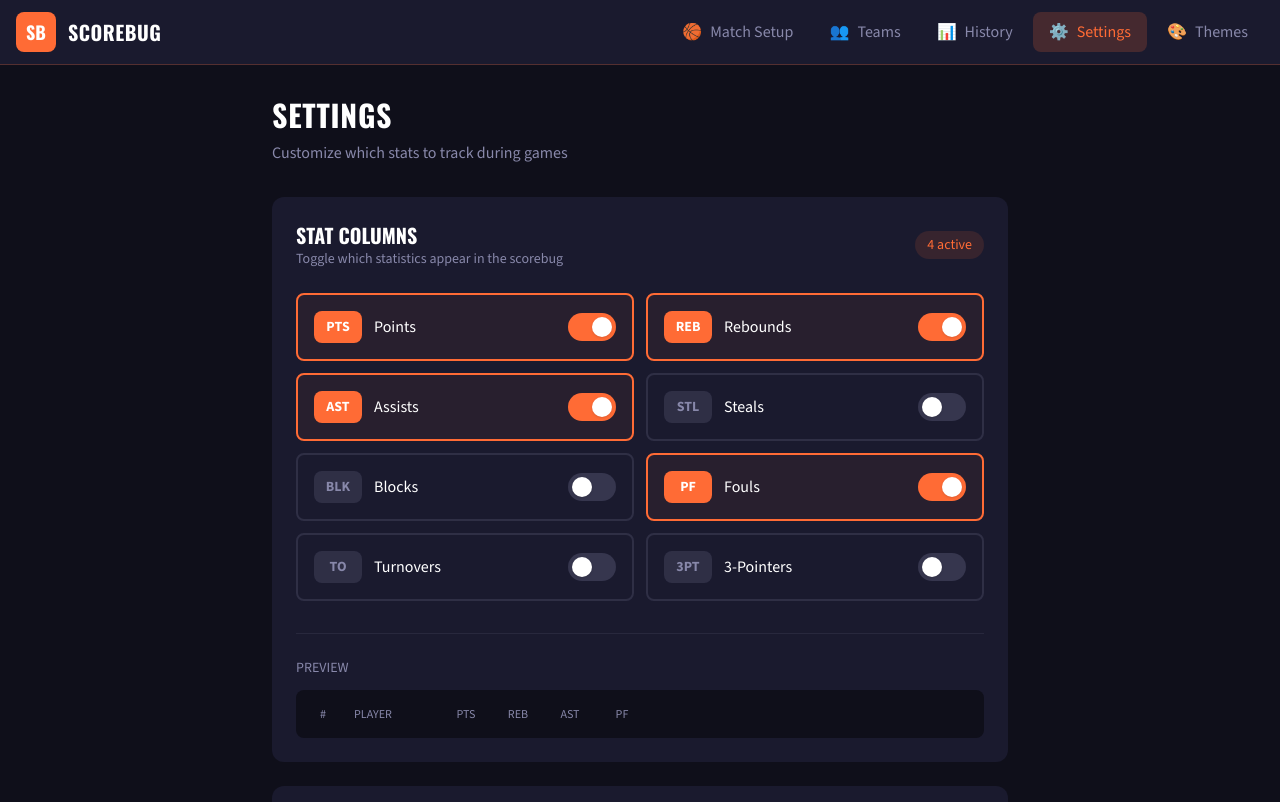
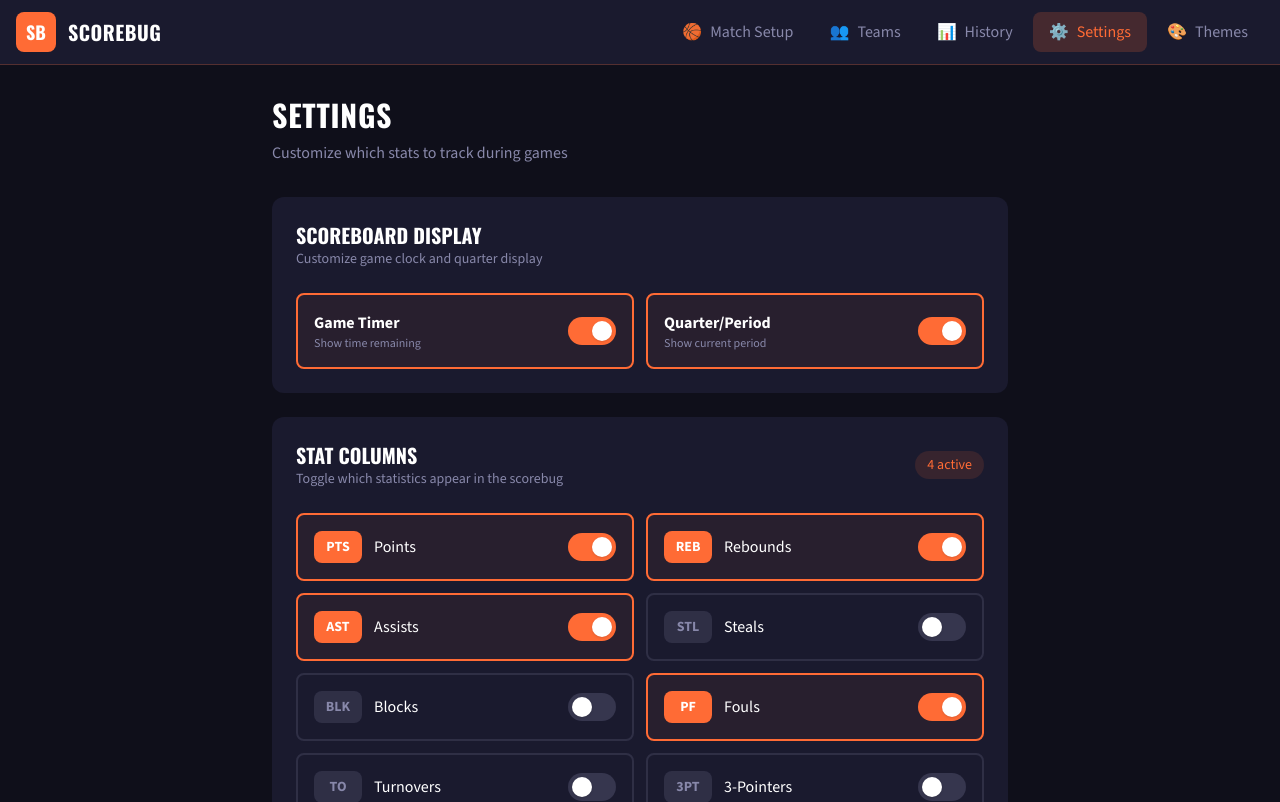
Before and after one commit to grayhaven7/scorebug, a React (Vite) app: page /settings in a window 1280 px wide. Shown: the top 802 px of the page. Built offline with nearby package versions, Linux system fonts and the light colour scheme.

Commit message:
Enhance scoreboard configuration by adding display options for timer and quarter, update theme fonts, and refactor settings management to accommodate new features.

```diff
--- a/index.html
+++ b/index.html
@@ -7,7 +7,7 @@
     <title>Scorebug - Live Game Scoring</title>
     <link rel="preconnect" href="https://fonts.googleapis.com">
     <link rel="preconnect" href="https://fonts.gstatic.com" crossorigin>
-    <link href="https://fonts.googleapis.com/css2?family=JetBrains+Mono:wght@400;500;600;700&family=Oswald:wght@400;500;600;700&family=Source+Sans+3:wght@400;500;600;700&display=swap" rel="stylesheet">
+    <link href="https://fonts.googleapis.com/css2?family=Barlow+Condensed:wght@400;500;600;700&family=Fjalla+One&family=JetBrains+Mono:wght@400;500;600;700&family=Oswald:wght@400;500;600;700&family=Saira+Condensed:wght@400;500;600;700&family=Source+Sans+3:wght@400;500;600;700&family=Teko:wght@300;400;500;600;700&display=swap" rel="stylesheet">
   </head>
   <body>
     <div id="root"></div>
--- a/src/context/AppContext.tsx
+++ b/src/context/AppContext.tsx
@@ -1,7 +1,7 @@
 import { createContext, useContext, useState, useEffect, type ReactNode } from 'react';
 import { v4 as uuidv4 } from 'uuid';
-import type { Team, Game, AppSettings, Theme, StatsConfig, PlayerGameStats } from '../types';
-import { defaultStatsConfig } from '../types';
+import type { Team, Game, AppSettings, Theme, StatsConfig, PlayerGameStats, ScoreboardConfig } from '../types';
+import { defaultStatsConfig, defaultScoreboardConfig } from '../types';
 import { saveTeams, loadTeams, saveGames, loadGames, saveSettings, loadSettings, saveCurrentGame, loadCurrentGame } from '../utils/storage';
 import { getThemeById, presetThemes } from '../themes/presets';
 import { generateTestData } from '../data/testData';
@@ -26,6 +26,7 @@
   // Settings
   settings: AppSettings;
   updateStatsConfig: (config: Partial<StatsConfig>) => void;
+  updateScoreboardConfig: (config: Partial<ScoreboardConfig>) => void;
   setCurrentTheme: (themeId: string) => void;
   addCustomTheme: (theme: Omit<Theme, 'id'>) => Theme;
   updateCustomTheme: (id: string, updates: Partial<Theme>) => void;
@@ -46,6 +47,7 @@
   const [settings, setSettings] = useState<AppSettings>({
     currentTheme: 'default',
     statsConfig: defaultStatsConfig,
+    scoreboardConfig: defaultScoreboardConfig,
     customThemes: [],
   });
 
@@ -66,7 +68,24 @@
       setGames(loadGames());
       setCurrentGame(loadCurrentGame());
     }
-    setSettings(loadSettings());
+
+    // Load settings and merge with defaults to handle new config fields
+    const loadedSettings = loadSettings();
+
+    // Ensure custom themes have numberFont (migration for existing data)
+    const patchedCustomThemes = (loadedSettings.customThemes || []).map(theme => ({
+      ...theme,
+      numberFont: theme.numberFont || theme.headerFont || 'Teko',
+    }));
+
+    setSettings({
+      ...loadedSettings,
+      scoreboardConfig: {
+        ...defaultScoreboardConfig,
+        ...(loadedSettings.scoreboardConfig || {}),
+      },
+      customThemes: patchedCustomThemes,
+    });
   }, []);
 
   // Reset all data
@@ -80,6 +99,7 @@
     setSettings({
       currentTheme: 'default',
       statsConfig: defaultStatsConfig,
+      scoreboardConfig: defaultScoreboardConfig,
       customThemes: [],
     });
 
@@ -90,6 +110,7 @@
     saveSettings({
       currentTheme: 'default',
       statsConfig: defaultStatsConfig,
+      scoreboardConfig: defaultScoreboardConfig,
       customThemes: [],
     });
   };
@@ -233,6 +254,12 @@
     saveSettings(updated);
   };
 
+  const updateScoreboardConfig = (config: Partial<ScoreboardConfig>) => {
+    const updated = { ...settings, scoreboardConfig: { ...settings.scoreboardConfig, ...config } };
+    setSettings(updated);
+    saveSettings(updated);
+  };
+
   const setCurrentTheme = (themeId: string) => {
     const updated = { ...settings, currentTheme: themeId };
     setSettings(updated);
@@ -288,6 +315,7 @@
         clearCurrentGame,
         settings,
         updateStatsConfig,
+        updateScoreboardConfig,
         setCurrentTheme,
         addCustomTheme,
         updateCustomTheme,
--- a/src/pages/HistoryPage.tsx
+++ b/src/pages/HistoryPage.tsx
@@ -69,7 +69,7 @@
                         style={{
                           backgroundColor: game.homeTeam.primaryColor,
                           color: game.homeTeam.secondaryColor,
-                          fontFamily: currentTheme.headerFont,
+                          fontFamily: currentTheme.numberFont,
                         }}
                       >
                         {homeScore}
@@ -112,7 +112,7 @@
                         style={{
                           backgroundColor: game.awayTeam.primaryColor,
                           color: game.awayTeam.secondaryColor,
-                          fontFamily: currentTheme.headerFont,
+                          fontFamily: currentTheme.numberFont,
                         }}
                       >
                         {awayScore}
--- a/src/pages/SettingsPage.tsx
+++ b/src/pages/SettingsPage.tsx
@@ -4,7 +4,7 @@
 import { statFullNames, statLabels } from '../types';
 
 export function SettingsPage() {
-  const { settings, updateStatsConfig, currentTheme, resetAllData } = useApp();
+  const { settings, updateStatsConfig, updateScoreboardConfig, currentTheme, resetAllData } = useApp();
   const [showResetConfirm, setShowResetConfirm] = useState(false);
 
   const handleReset = () => {
@@ -43,6 +43,70 @@
         <p style={{ color: currentTheme.textSecondary }}>
           Customize which stats to track during games
         </p>
+      </div>
+
+      {/* Scoreboard Display */}
+      <div
+        className="rounded-xl p-6 mb-6"
+        style={{ backgroundColor: currentTheme.secondaryBackground }}
+      >
+        <div className="flex items-center justify-between mb-6">
+          <div>
+            <h2
+              className="text-xl font-bold"
+              style={{ fontFamily: currentTheme.headerFont }}
+            >
+              SCOREBOARD DISPLAY
+            </h2>
+            <p className="text-sm" style={{ color: currentTheme.textSecondary }}>
+              Customize game clock and quarter display
+            </p>
+          </div>
+        </div>
+
+        <div className="grid grid-cols-1 sm:grid-cols-2 gap-3">
+          {[
+            { id: 'showTimer', label: 'Game Timer', desc: 'Show time remaining' },
+            { id: 'showQuarter', label: 'Quarter/Period', desc: 'Show current period' },
+          ].map(item => (
+            <button
+              key={item.id}
+              onClick={() => updateScoreboardConfig({ [item.id]: !settings.scoreboardConfig[item.id as keyof typeof settings.scoreboardConfig] })}
+              className="flex items-center justify-between p-4 rounded-lg border-2 transition-all hover:scale-[1.02]"
+              style={{
+                backgroundColor: settings.scoreboardConfig[item.id as keyof typeof settings.scoreboardConfig]
+                  ? currentTheme.accentColor + '10'
+                  : 'transparent',
+                borderColor: settings.scoreboardConfig[item.id as keyof typeof settings.scoreboardConfig]
+                  ? currentTheme.accentColor
+                  : currentTheme.textSecondary + '30',
+                borderRadius: currentTheme.borderRadius,
+              }}
+            >
+              <div className="text-left">
+                <p className="font-bold">{item.label}</p>
+                <p className="text-xs" style={{ color: currentTheme.textSecondary }}>
+                  {item.desc}
+                </p>
+              </div>
+              <div
+                className="w-12 h-7 rounded-full relative transition-all"
+                style={{
+                  backgroundColor: settings.scoreboardConfig[item.id as keyof typeof settings.scoreboardConfig]
+                    ? currentTheme.accentColor
+                    : currentTheme.textSecondary + '40',
+                }}
+              >
+                <div
+                  className="absolute top-1 w-5 h-5 rounded-full bg-white transition-all shadow"
+                  style={{
+                    left: settings.scoreboardConfig[item.id as keyof typeof settings.scoreboardConfig] ? 'calc(100% - 24px)' : '4px',
+                  }}
+                />
+              </div>
+            </button>
+          ))}
+        </div>
       </div>
 
       {/* Stats Configuration */}
--- a/src/themes/presets.ts
+++ b/src/themes/presets.ts
@@ -11,6 +11,7 @@
   textSecondary: '#888888',
   headerFont: 'Oswald',
   bodyFont: 'Source Sans 3',
+  numberFont: 'Saira Condensed',
   borderRadius: '4px',
   scoreboardStyle: 'modern',
 };
@@ -26,6 +27,7 @@
   textSecondary: '#6688aa',
   headerFont: 'Oswald',
   bodyFont: 'Source Sans 3',
+  numberFont: 'Barlow Condensed',
   borderRadius: '2px',
   scoreboardStyle: 'classic',
 };
@@ -41,6 +43,7 @@
   textSecondary: '#8888aa',
   headerFont: 'Oswald',
   bodyFont: 'Source Sans 3',
+  numberFont: 'Teko',
   borderRadius: '8px',
   scoreboardStyle: 'modern',
 };
--- a/src/types/index.ts
+++ b/src/types/index.ts
@@ -82,14 +82,22 @@
   textSecondary: string;
   headerFont: string;
   bodyFont: string;
+  numberFont: string;
   borderRadius: string;
   scoreboardStyle: 'modern' | 'classic' | 'minimal';
+}
+
+// Scoreboard display configuration
+export interface ScoreboardConfig {
+  showTimer: boolean;
+  showQuarter: boolean;
 }
 
 // App settings
 export interface AppSettings {
   currentTheme: string;
   statsConfig: StatsConfig;
+  scoreboardConfig: ScoreboardConfig;
   customThemes: Theme[];
 }
 
@@ -103,6 +111,12 @@
   fouls: true,
   turnovers: false,
   threePointers: false,
+};
+
+// Default scoreboard configuration
+export const defaultScoreboardConfig: ScoreboardConfig = {
+  showTimer: true,
+  showQuarter: true,
 };
 
 // Stat display names
--- a/src/utils/storage.ts
+++ b/src/utils/storage.ts
@@ -1,5 +1,5 @@
 import type { Team, Game, AppSettings } from '../types';
-import { defaultStatsConfig } from '../types';
+import { defaultStatsConfig, defaultScoreboardConfig } from '../types';
 
 const STORAGE_KEYS = {
   TEAMS: 'scorebug_teams',
@@ -58,6 +58,7 @@
 const defaultSettings: AppSettings = {
   currentTheme: 'default',
   statsConfig: defaultStatsConfig,
+  scoreboardConfig: defaultScoreboardConfig,
   customThemes: [],
 };
 
```
Also changed, not shown: src/pages/GamePage.tsx (+9 -3 lines), src/pages/ThemesPage.tsx (+42 -12 lines).
